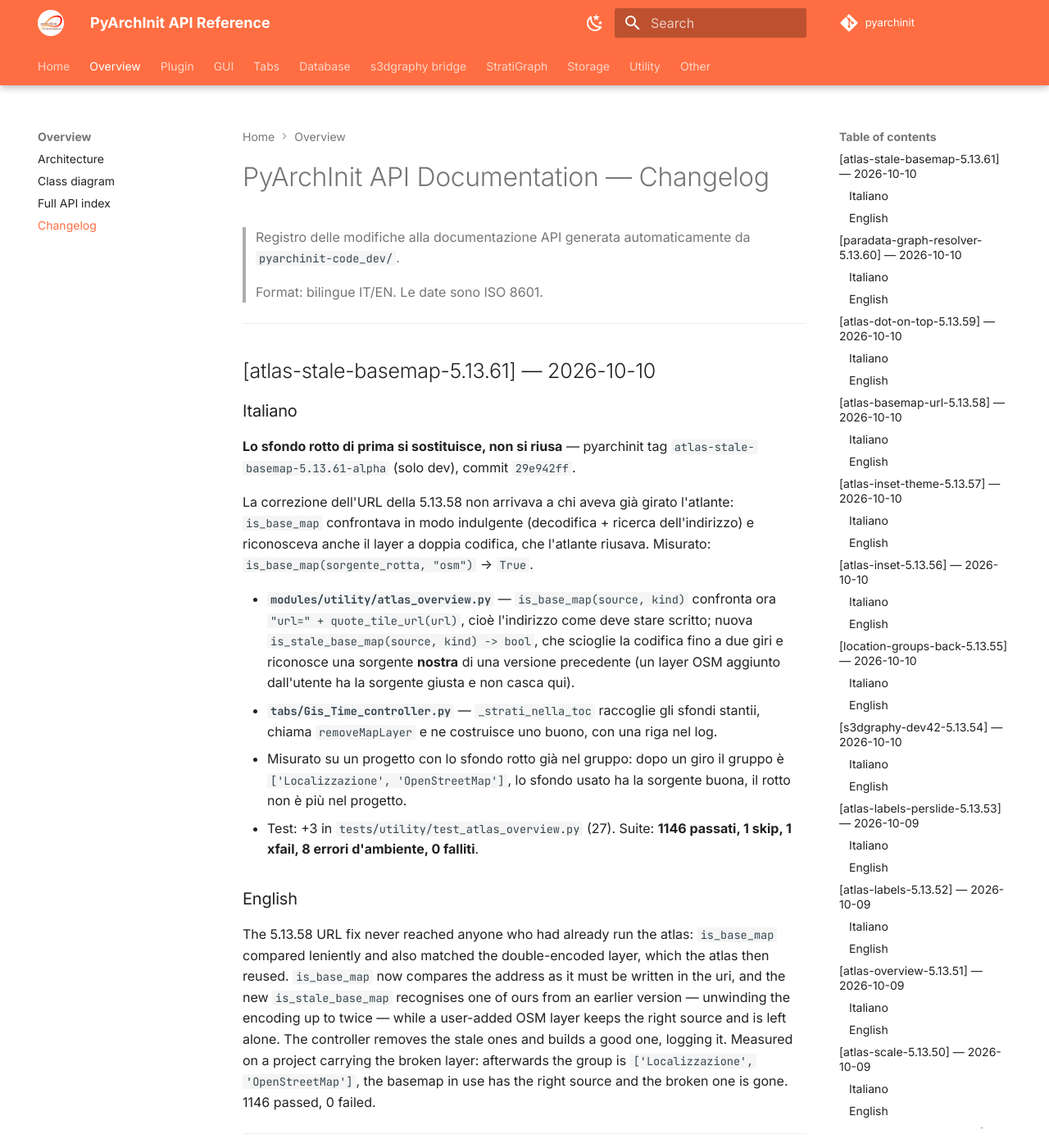
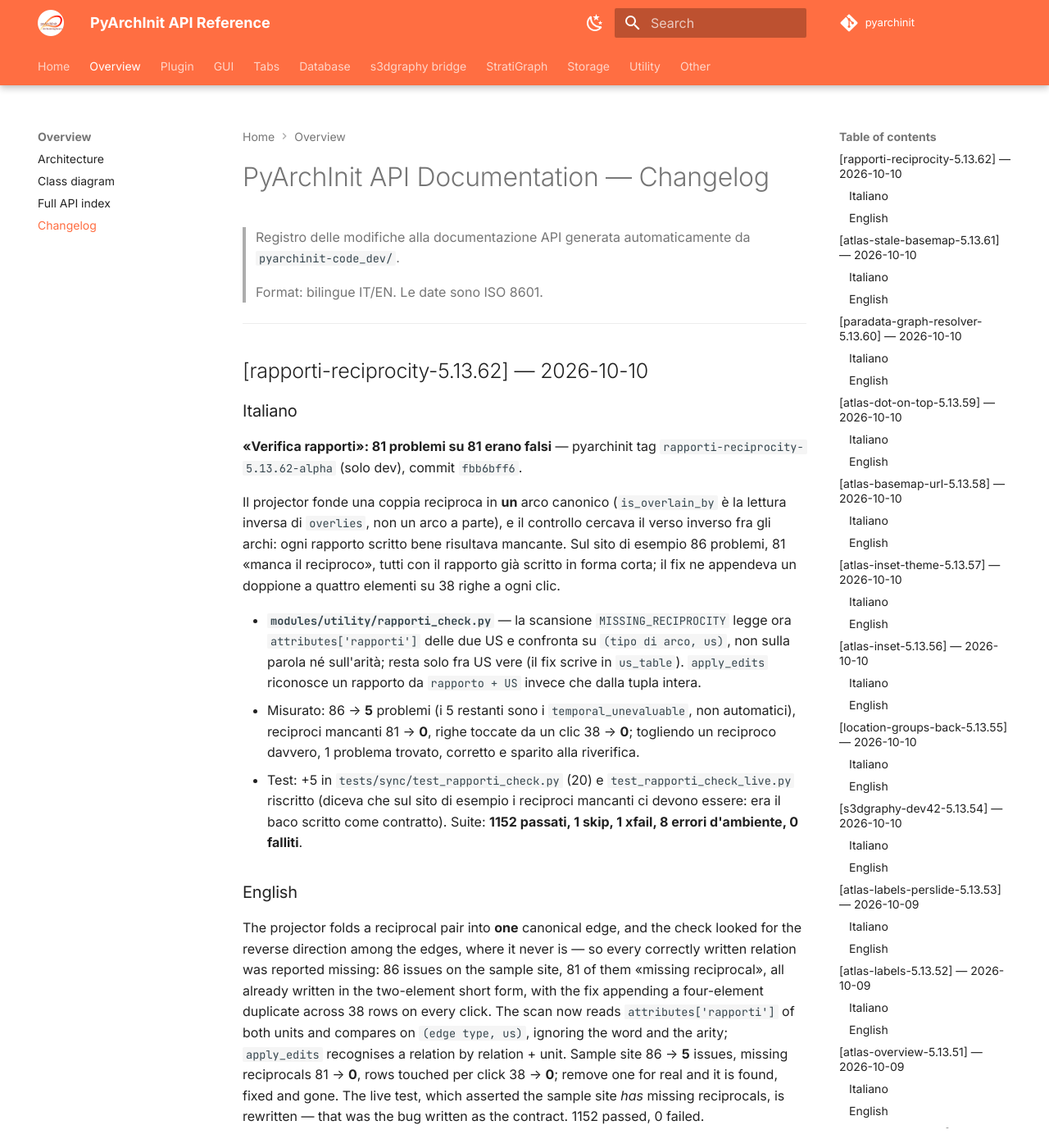
Before and after one commit to enzococca/pyarchinit-api-docs, an MkDocs documentation site: the page built from docs/CHANGELOG.md, in a window 1280 px wide and 1400 px high. Shown: the whole window at 82% size. Built offline with MkDocs 1.6.1 and Material for MkDocs 9.7.7, drawn with Linux system fonts in a browser that asks for light colours; comment, search, counter and statistics services are not loaded; some of the changed text lies outside the part shown.

Commit message:
docs(changelog): 5.13.62 — la reciprocita' si legge nelle schede, non negli archi

```diff
--- a/docs/CHANGELOG.md
+++ b/docs/CHANGELOG.md
@@ -4,6 +4,24 @@
 > da `pyarchinit-code_dev/`.
 >
 > Format: bilingue IT/EN. Le date sono ISO 8601.
+
+---
+
+## [rapporti-reciprocity-5.13.62] — 2026-10-10
+
+### Italiano
+
+**«Verifica rapporti»: 81 problemi su 81 erano falsi** — pyarchinit tag `rapporti-reciprocity-5.13.62-alpha` (solo dev), commit `fbb6bff6`.
+
+Il projector fonde una coppia reciproca in **un** arco canonico (`is_overlain_by` è la lettura inversa di `overlies`, non un arco a parte), e il controllo cercava il verso inverso fra gli archi: ogni rapporto scritto bene risultava mancante. Sul sito di esempio 86 problemi, 81 «manca il reciproco», tutti con il rapporto già scritto in forma corta; il fix ne appendeva un doppione a quattro elementi su 38 righe a ogni clic.
+
+- **`modules/utility/rapporti_check.py`** — la scansione `MISSING_RECIPROCITY` legge ora `attributes['rapporti']` delle due US e confronta su `(tipo di arco, us)`, non sulla parola né sull'arità; resta solo fra US vere (il fix scrive in `us_table`). `apply_edits` riconosce un rapporto da `rapporto + US` invece che dalla tupla intera.
+- Misurato: 86 → **5** problemi (i 5 restanti sono i `temporal_unevaluable`, non automatici), reciproci mancanti 81 → **0**, righe toccate da un clic 38 → **0**; togliendo un reciproco davvero, 1 problema trovato, corretto e sparito alla riverifica.
+- Test: +5 in `tests/sync/test_rapporti_check.py` (20) e `test_rapporti_check_live.py` riscritto (diceva che sul sito di esempio i reciproci mancanti ci devono essere: era il baco scritto come contratto). Suite: **1152 passati, 1 skip, 1 xfail, 8 errori d'ambiente, 0 falliti**.
+
+### English
+
+The projector folds a reciprocal pair into **one** canonical edge, and the check looked for the reverse direction among the edges, where it never is — so every correctly written relation was reported missing: 86 issues on the sample site, 81 of them «missing reciprocal», all already written in the two-element short form, with the fix appending a four-element duplicate across 38 rows on every click. The scan now reads `attributes['rapporti']` of both units and compares on `(edge type, us)`, ignoring the word and the arity; `apply_edits` recognises a relation by relation + unit. Sample site 86 → **5** issues, missing reciprocals 81 → **0**, rows touched per click 38 → **0**; remove one for real and it is found, fixed and gone. The live test, which asserted the sample site *has* missing reciprocals, is rewritten — that was the bug written as the contract. 1152 passed, 0 failed.
 
 ---
 
```
